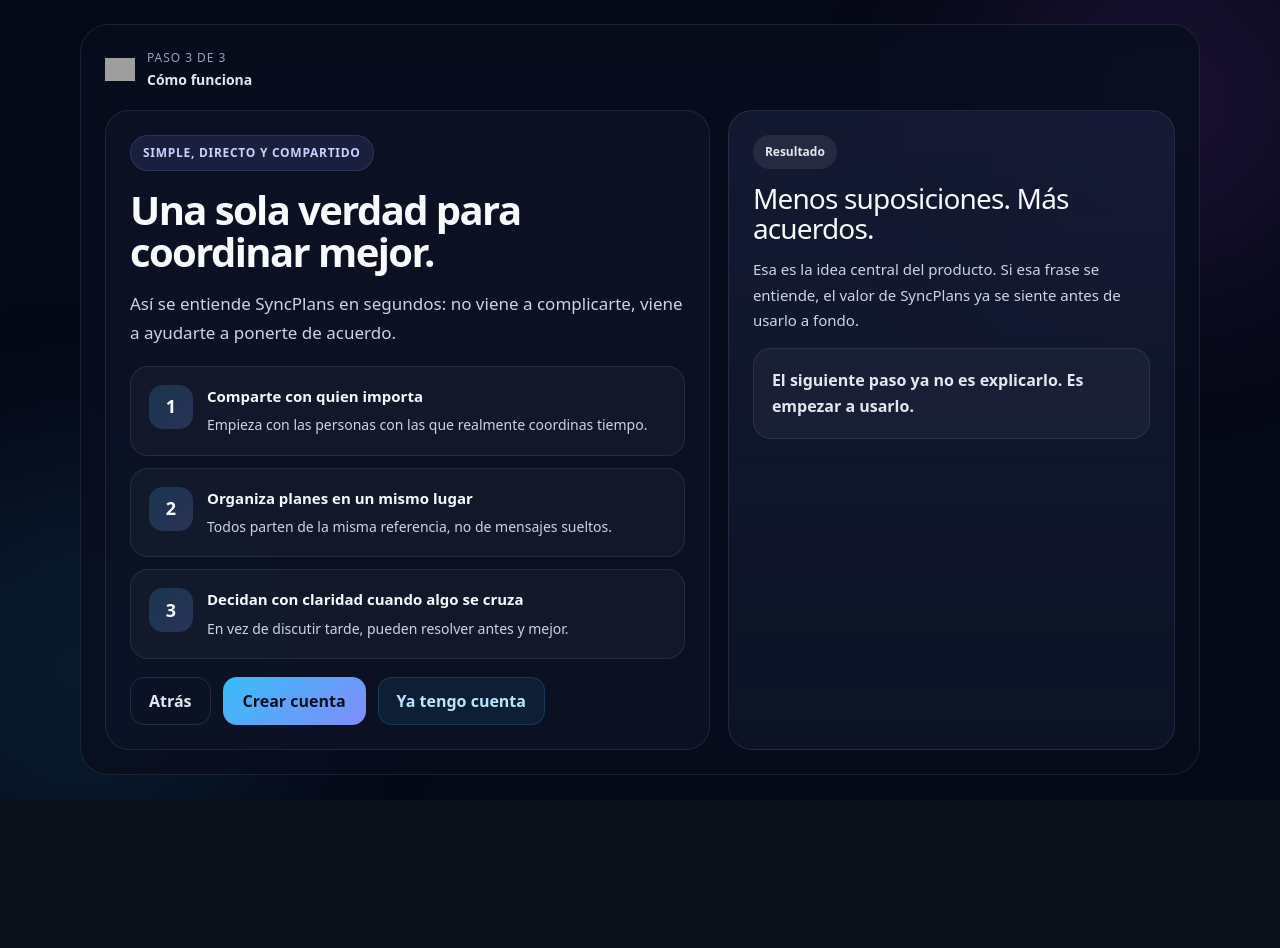
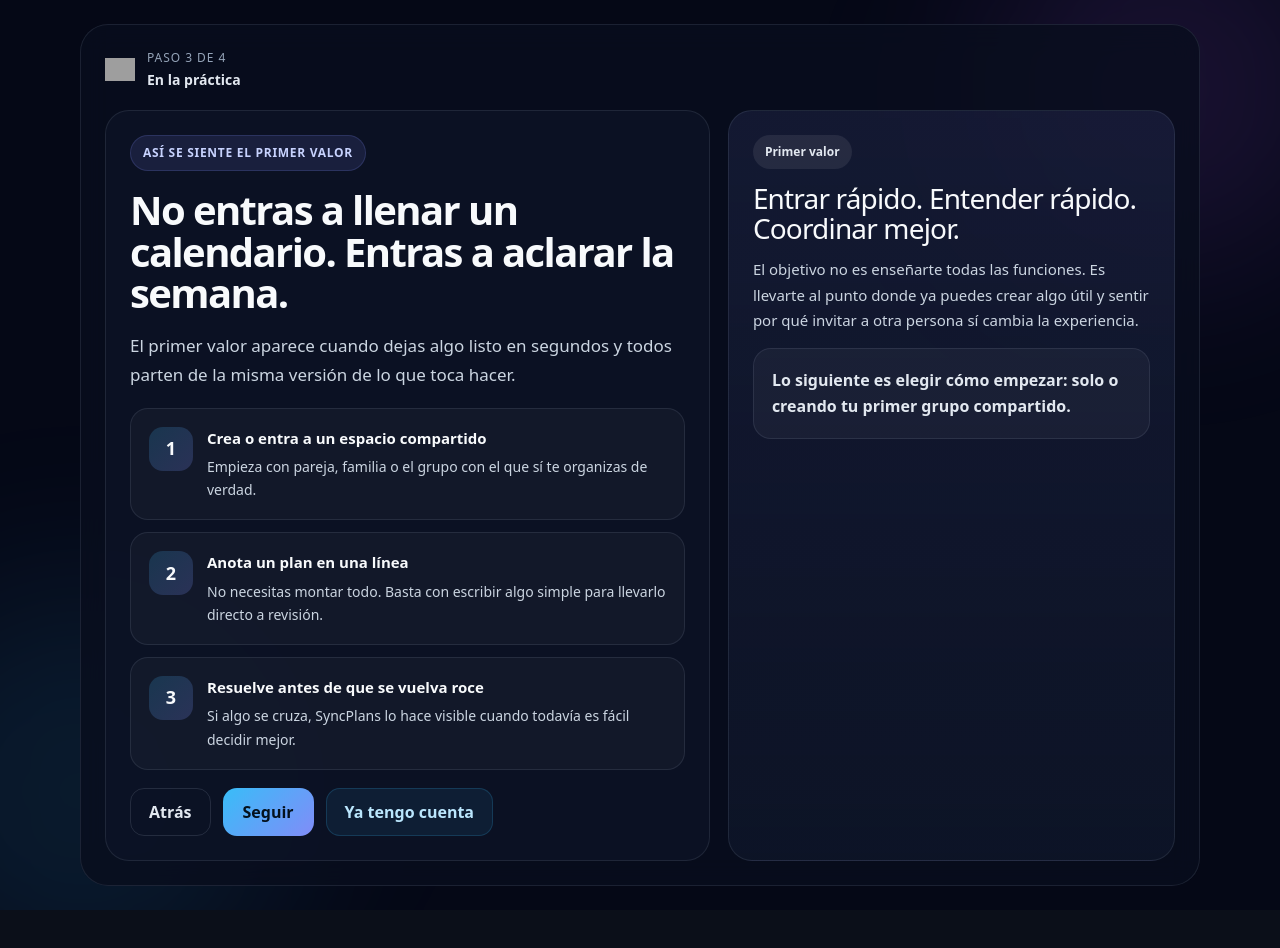
Before and after one commit to Fgainzall/syncplans-app, a Next.js app: page /onboarding/3 in a window 1280 px wide. Shown: the top 948 px of the page. Before the commit the page ends 898 px from the top, so only its background shows below. Built offline with nearby package versions, Linux system fonts and the light colour scheme; grey boxes are pictures that could not be loaded.

Commit message:
bloque 1A: tighten activation across onboarding summary and groups

```diff
--- a/src/app/groups/page.tsx
+++ b/src/app/groups/page.tsx
@@ -178,10 +178,10 @@ export default function GroupsPage() {
 
   const headerSubtitle =
     summary.total === 0
-      ? "Personas con las que te organizas."
+      ? "Aquí empieza la coordinación compartida."
       : `Tienes ${summary.total} grupo${
           summary.total === 1 ? "" : "s"
-        } para coordinar tu tiempo.`;
+        } que ya pueden mover coordinación real.`;
 
   const invitationsLabel =
     pendingInvites === 0
@@ -229,7 +229,7 @@ export default function GroupsPage() {
       <Section>
         <PremiumHeader
           title="Grupos"
-          subtitle="Crea los espacios donde la coordinación deja de vivir solo en tu cabeza y empieza a compartirse de verdad."
+          subtitle="Crea el espacio donde otras personas empiezan a ver la misma versión de la semana que tú."
         />
 
         <Card style={styles.surfaceCard}>
@@ -270,17 +270,17 @@ export default function GroupsPage() {
                 </div>
 
                 <h2 style={styles.heroTitle}>
-                  Grupos para que la coordinación deje de depender solo de ti
+                  El primer grupo convierte SyncPlans en una referencia compartida de verdad
                 </h2>
 
                 <p style={styles.heroText}>
-                  Cada grupo abre un espacio real para coordinar con otras personas. Aquí decides quién entra a la misma versión de la verdad: pareja, familia o grupos compartidos como amigos, deporte o equipos.
+                  Cada grupo abre un espacio real para coordinar con otras personas. Este es el punto donde la app deja de ser solo una estructura ordenada y empieza a crear claridad compartida entre quienes sí necesitan ponerse de acuerdo.
                 </p>
 
                 <div style={styles.heroTip}>
-                  <div style={styles.heroTipLabel}>Tip</div>
+                  <div style={styles.heroTipLabel}>Primer paso recomendado</div>
                   <p style={styles.heroTipText}>
-                    Crea primero el grupo de <b>Pareja</b> o <b>Familia</b>. Después suma a la otra persona: ahí es cuando SyncPlans deja de ser una estructura ordenada y empieza a mover coordinación real dentro del sistema.
+                    Empieza por el grupo que más fricción te evita hoy: <b>Pareja</b>, <b>Familia</b> o un compartido. Luego invita a la otra persona para que el valor ya no dependa solo de que tú recuerdes todo.
                   </p>
                 </div>
               </div>
@@ -411,10 +411,9 @@ export default function GroupsPage() {
               </Card>
             ) : filteredGroups.length === 0 ? (
               <Card tone="muted" style={styles.emptyState}>
-                <h2 style={styles.emptyTitle}>Aún no tienes espacios compartidos</h2>
+                <h2 style={styles.emptyTitle}>Todavía no has creado tu primer espacio compartido</h2>
                 <p style={styles.emptySub}>
-                  Crea tu primer grupo de pareja, familia o compartido para
-                  sacar la coordinación del chat y empezar a moverla dentro de SyncPlans.
+                  Crear tu primer grupo es el paso que activa el valor central de SyncPlans: una sola referencia compartida para dejar de coordinar por memoria o mensajes sueltos.
                 </p>
                 <div style={styles.emptyActions}>
                   <button
@@ -424,7 +423,7 @@ export default function GroupsPage() {
                       reachedGroupLimit ? router.push("/planes") : router.push("/groups/new")
                     }
                   >
-                    {reachedGroupLimit ? "Ver planes" : "Crear primer grupo"}
+                    {reachedGroupLimit ? "Ver planes" : "Crear mi primer grupo"}
                   </button>
                 </div>
               </Card>
--- a/src/app/onboarding/1/Onboarding1Client.tsx
+++ b/src/app/onboarding/1/Onboarding1Client.tsx
@@ -31,7 +31,6 @@ export default function Onboarding1Client() {
   }
 
   function handleLogin() {
-    completeOnboarding();
     router.push(`/auth/login${qsNext}`);
   }
 
@@ -45,7 +44,7 @@ export default function Onboarding1Client() {
           <div style={styles.brandRow}>
             <BrandLogo variant="mark" size={30} />
             <div style={styles.brandMeta}>
-              <span style={styles.step}>Paso 1 de 3</span>
+              <span style={styles.step}>Paso 1 de 4</span>
               <span style={styles.stepTitle}>El problema</span>
             </div>
           </div>
@@ -83,7 +82,7 @@ export default function Onboarding1Client() {
                 Saltar
               </button>
               <button type="button" onClick={handleNext} style={styles.primaryButton}>
-                Seguir
+                Ver por qué
               </button>
             </div>
           </section>
--- a/src/app/onboarding/2/Onboarding2Client.tsx
+++ b/src/app/onboarding/2/Onboarding2Client.tsx
@@ -44,7 +44,7 @@ export default function Onboarding2Client() {
           <div style={styles.brandRow}>
             <BrandLogo variant="mark" size={30} />
             <div style={styles.brandMeta}>
-              <span style={styles.step}>Paso 2 de 3</span>
+              <span style={styles.step}>Paso 2 de 4</span>
               <span style={styles.stepTitle}>El beneficio</span>
             </div>
           </div>
@@ -56,7 +56,7 @@ export default function Onboarding2Client() {
 
         <div style={styles.grid}>
           <section style={styles.copyCard}>
-            <div style={styles.kicker}>Lo que cambia cuando todos ven lo mismo</div>
+            <div style={styles.kicker}>Lo que cambia cuando todos parten de la misma referencia</div>
             <h1 style={styles.title}>SyncPlans reduce fricción antes de que se vuelva discusión.</h1>
             <p style={styles.lead}>
               No se trata de llenar más pantallas. Se trata de que dos o más personas
@@ -83,7 +83,7 @@ export default function Onboarding2Client() {
                 Atrás
               </button>
               <button type="button" onClick={handleNext} style={styles.primaryButton}>
-                Seguir
+                Ver cómo funciona
               </button>
             </div>
           </section>
--- a/src/app/onboarding/3/Onboarding3Client.tsx
+++ b/src/app/onboarding/3/Onboarding3Client.tsx
@@ -25,13 +25,11 @@ export default function Onboarding3Client() {
     router.push(`/onboarding/2${qsNext}`);
   }
 
-  function handleRegister() {
-    completeOnboarding();
-    router.push(`/auth/register${qsNext}`);
+  function handleNext() {
+    router.push(`/onboarding/4${qsNext}`);
   }
 
   function handleLogin() {
-    completeOnboarding();
     router.push(`/auth/login${qsNext}`);
   }
 
@@ -45,41 +43,40 @@ export default function Onboarding3Client() {
           <div style={styles.brandRow}>
             <BrandLogo variant="mark" size={30} />
             <div style={styles.brandMeta}>
-              <span style={styles.step}>Paso 3 de 3</span>
-              <span style={styles.stepTitle}>Cómo funciona</span>
+              <span style={styles.step}>Paso 3 de 4</span>
+              <span style={styles.stepTitle}>En la práctica</span>
             </div>
           </div>
         </header>
 
         <div style={styles.grid}>
           <section style={styles.copyCard}>
-            <div style={styles.kicker}>Simple, directo y compartido</div>
-            <h1 style={styles.title}>Una sola verdad para coordinar mejor.</h1>
+            <div style={styles.kicker}>Así se siente el primer valor</div>
+            <h1 style={styles.title}>No entras a llenar un calendario. Entras a aclarar la semana.</h1>
             <p style={styles.lead}>
-              Así se entiende SyncPlans en segundos: no viene a complicarte, viene a
-              ayudarte a ponerte de acuerdo.
+              El primer valor aparece cuando dejas algo listo en segundos y todos parten de la misma versión de lo que toca hacer.
             </p>
 
             <div style={styles.steps}>
               <div style={styles.stepCard}>
                 <div style={styles.stepNumber}>1</div>
                 <div>
-                  <div style={styles.stepCardTitle}>Comparte con quien importa</div>
-                  <div style={styles.stepCardBody}>Empieza con las personas con las que realmente coordinas tiempo.</div>
+                  <div style={styles.stepCardTitle}>Crea o entra a un espacio compartido</div>
+                  <div style={styles.stepCardBody}>Empieza con pareja, familia o el grupo con el que sí te organizas de verdad.</div>
                 </div>
               </div>
               <div style={styles.stepCard}>
                 <div style={styles.stepNumber}>2</div>
                 <div>
-                  <div style={styles.stepCardTitle}>Organiza planes en un mismo lugar</div>
-                  <div style={styles.stepCardBody}>Todos parten de la misma referencia, no de mensajes sueltos.</div>
+                  <div style={styles.stepCardTitle}>Anota un plan en una línea</div>
+                  <div style={styles.stepCardBody}>No necesitas montar todo. Basta con escribir algo simple para llevarlo directo a revisión.</div>
                 </div>
               </div>
               <div style={styles.stepCard}>
                 <div style={styles.stepNumber}>3</div>
                 <div>
-                  <div style={styles.stepCardTitle}>Decidan con claridad cuando algo se cruza</div>
-                  <div style={styles.stepCardBody}>En vez de discutir tarde, pueden resolver antes y mejor.</div>
+                  <div style={styles.stepCardTitle}>Resuelve antes de que se vuelva roce</div>
+                  <div style={styles.stepCardBody}>Si algo se cruza, SyncPlans lo hace visible cuando todavía es fácil decidir mejor.</div>
                 </div>
               </div>
             </div>
@@ -88,8 +85,8 @@ export default function Onboarding3Client() {
               <button type="button" onClick={handleBack} style={styles.secondaryButton}>
                 Atrás
               </button>
-              <button type="button" onClick={handleRegister} style={styles.primaryButton}>
-                Crear cuenta
+              <button type="button" onClick={handleNext} style={styles.primaryButton}>
+                Seguir
               </button>
               <button type="button" onClick={handleLogin} style={styles.ghostButton}>
                 Ya tengo cuenta
@@ -98,14 +95,13 @@ export default function Onboarding3Client() {
           </section>
 
           <aside style={styles.previewCard}>
-            <div style={styles.previewTag}>Resultado</div>
-            <h2 style={styles.previewHeading}>Menos suposiciones. Más acuerdos.</h2>
+            <div style={styles.previewTag}>Primer valor</div>
+            <h2 style={styles.previewHeading}>Entrar rápido. Entender rápido. Coordinar mejor.</h2>
             <p style={styles.previewBody}>
-              Esa es la idea central del producto. Si esa frase se entiende, el valor de
-              SyncPlans ya se siente antes de usarlo a fondo.
+              El objetivo no es enseñarte todas las funciones. Es llevarte al punto donde ya puedes crear algo útil y sentir por qué invitar a otra persona sí cambia la experiencia.
             </p>
             <div style={styles.finalCard}>
-              El siguiente paso ya no es explicarlo. Es empezar a usarlo.
+              Lo siguiente es elegir cómo empezar: solo o creando tu primer grupo compartido.
             </div>
           </aside>
         </div>
```
Also changed, not shown: src/app/summary/SummaryClient.tsx (+13 -13 lines).
